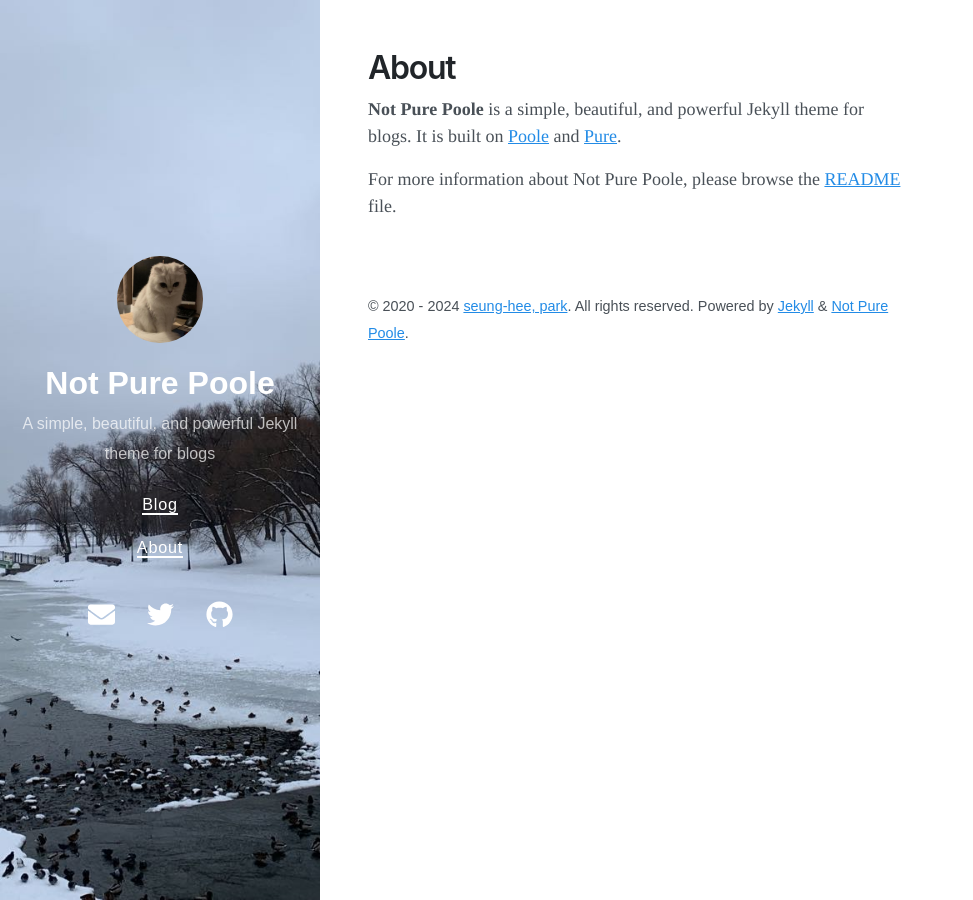
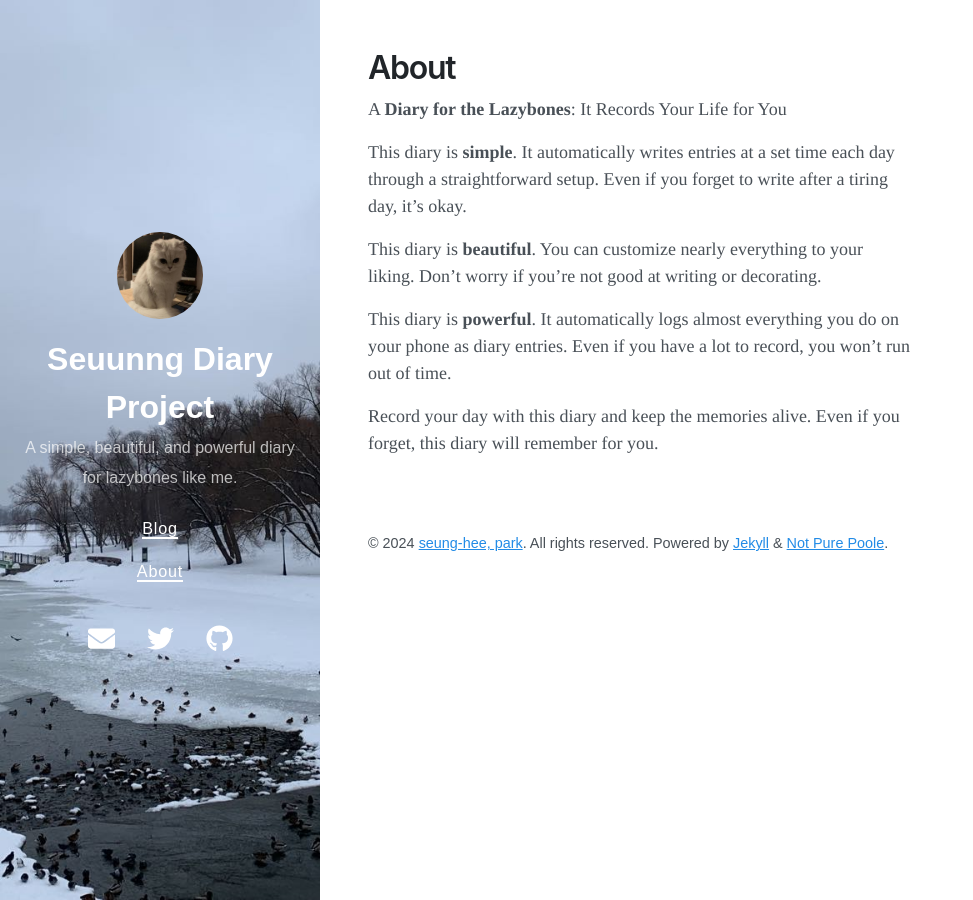
Before and after one commit to seuunng/seuunng.github.io, a Jekyll site: the page built from about.md, in a window 1280 px wide. Shown: the whole page, without its empty margins (0-973 px from the left). Built offline with Jekyll 4.4.1, drawn with Linux system fonts in a browser that asks for light colours; nearby versions of some CDN libraries.

Commit message:
setting 완료

```diff
--- a/_config.yml
+++ b/_config.yml
@@ -1,7 +1,7 @@
 # Setup
-title: Not Pure Poole
-description: A simple, beautiful, and powerful Jekyll theme for blogs
-url: https://vszhub.github.io
+title: Seuunng Diary Project
+description: A simple, beautiful, and powerful diary for lazybones like me.
+url: https://seuunng.github.io
 avatar: /avatar.jpeg
 paginate: 5
 permalink: pretty
@@ -28,17 +28,16 @@
   - not-pure-poole.gemspec
 
 # Optimize Jekyl SEO Tag
-twitter:
-  username: vszhub
-  card: summary
 logo: logo.png
 social:
-  name: Songzi Vong
+  name: seung-hee park
   links:
-    - https://twitter.com/vszhub
-    - https://github.com/vszhub
+    - https://github.com/seuunng
+    - https://blog.naver.com/alldaytt
+    - www.youtube.com/@juumjump
+
 google_site_verification: xxxxx
-lang: en
+lang: ko
 
 sass:
   sass_dir: _sass
--- a/_data/social.yml
+++ b/_data/social.yml
@@ -1,8 +1,8 @@
 - title: Email
   url: mailto://mnb2856@gmail.com
   icon: fas fa-envelope
-- title: Twitter
-  url:
+- title: NaverBlog
+  url: https://blog.naver.com/alldaytt
   icon: fab fa-twitter
 - title: GitHub
   url: https://github.com/seuunng
--- a/_includes/content.html
+++ b/_includes/content.html
@@ -11,7 +11,7 @@
     {%- assign year_string = year_from | append: '&nbsp;' | append: '-' | append: '&nbsp;' | append: year_to -%}
   {%- endif -%}
   <small>
-    &copy; {{ year_string }} {% if site.author %}<a href="{{ site.author.url }}">{{ site.author.name }}</a>{% endif %}. All rights reserved.
+    &copy; 2024 {% if site.author %}<a href="{{ site.author.url }}">{{ site.author.name }}</a>{% endif %}. All rights reserved.
     Powered by <a href="https://jekyllrb.com/">Jekyll</a> & <a href="https://github.com/vszhub/not-pure-poole">Not Pure Poole</a>.
   </small>
 </footer>
--- a/about.md
+++ b/about.md
@@ -3,6 +3,15 @@
 title: About
 ---
 
-**Not Pure Poole** is a simple, beautiful, and powerful Jekyll theme for blogs. It is built on [Poole](https://github.com/poole/poole) and [Pure](https://purecss.io/).
 
-For more information about Not Pure Poole, please browse the [README](https://github.com/vszhub/not-pure-poole) file.
+
+A **Diary for the Lazybones**: It Records Your Life for You
+
+This diary is **simple**. It automatically writes entries at a set time each day through a straightforward setup. Even if you forget to write after a tiring day, it’s okay.
+
+This diary is **beautiful**. You can customize nearly everything to your liking. Don’t worry if you’re not good at writing or decorating.
+
+This diary is **powerful**. It automatically logs almost everything you do on your phone as diary entries. Even if you have a lot to record, you won’t run out of time.
+
+Record your day with this diary and keep the memories alive.
+Even if you forget, this diary will remember for you.
```
Also changed, not shown: 11 other files.
